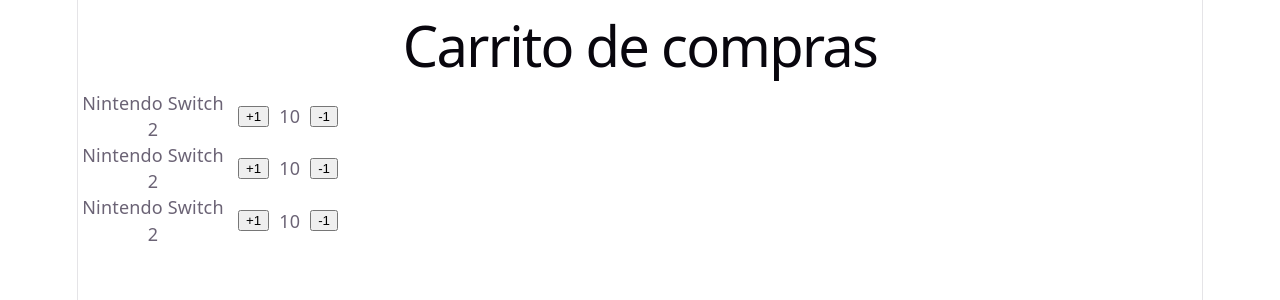
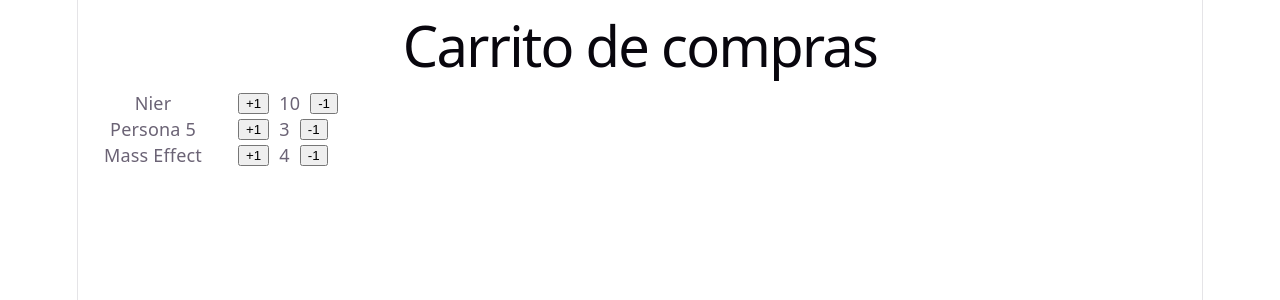
Before and after one commit to React-de-0-a-experto/FirstSteps, a React (Vite) app: page / in a window 1280 px wide. Shown: the top 300 px of the page. Built offline with nearby package versions, Linux system fonts and the light colour scheme.

Commit message:
REibir nombre mediante props

```diff
--- a/src/FirstStepsApp.tsx
+++ b/src/FirstStepsApp.tsx
@@ -1,14 +1,15 @@
 import { ItemCouter } from "./shopping-card/ItemCouter";
 
-export function FirstStepApp(){
-    return(
-   <>
-    <h1>Carrito de compras</h1>
 
-    <ItemCouter></ItemCouter>
-    <ItemCouter></ItemCouter>
-    <ItemCouter></ItemCouter>
+export function FirstStepApp() {
+    return (
+        <>
+            <h1>Carrito de compras</h1>
 
-   </>
-   );
+            <ItemCouter name="Nier" quantity={10} ></ItemCouter>
+            <ItemCouter name="Persona 5" quantity={3} ></ItemCouter>
+            <ItemCouter name="Mass Effect" quantity={4}></ItemCouter>
+
+        </>
+    );
 }
--- a/src/shopping-card/ItemCouter.tsx
+++ b/src/shopping-card/ItemCouter.tsx
@@ -8,13 +8,21 @@
 const styleTitle: CSSProperties = {
   width: 150,
 }
+
+interface Props {
+  name: string,
+  quantity?: number,
+};
+
+
+
 /* Si pones rafc te auto rellena la funt */
-export const ItemCouter = () => {
+export const ItemCouter = ({ name, quantity }: Props) => {
   return (
     <section style={styleButtons}>
-      <span style={styleTitle}>Nintendo Switch 2</span>
+      <span style={styleTitle}>{name}</span>
       <button>+1</button>
-      <span>10</span>
+      <span>{quantity}</span>
       <button>-1</button>
     </section>
   )
```
